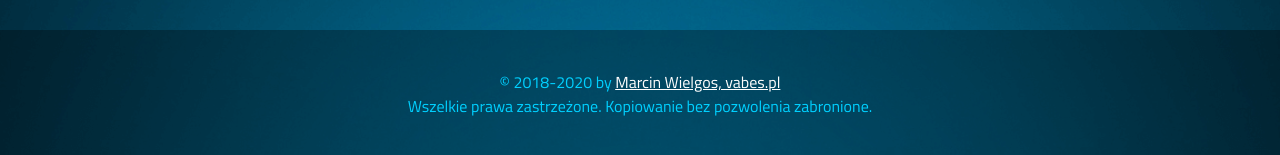
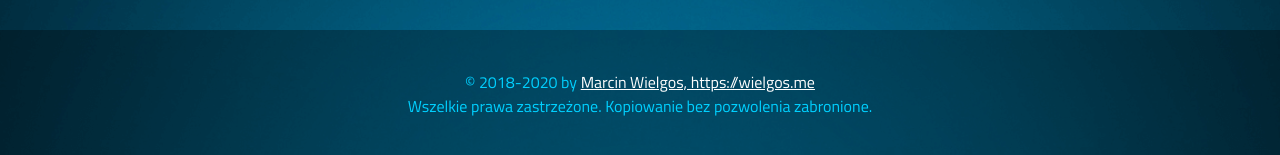
Before and after one commit to mwvabes/studies-calculator-improved, a React (Create React App) app: page / in a window 1280 px wide. Shown: the part 4822-4977 px from the top of the page. Built offline with nearby package versions, Linux system fonts and the light colour scheme; a web font is replaced by a local one.

Commit message:
Update Footer.js

```diff
--- a/src/components/Footer.js
+++ b/src/components/Footer.js
@@ -8,7 +8,7 @@ export default class Footer extends React.Component {
     return (
       <>
         <footer>
-          <p>&copy; 2018-2020 by <a href="http://vabes.pl">Marcin Wielgos, vabes.pl</a></p>
+          <p>&copy; 2018-2020 by <a href="https://wielgos.me">Marcin Wielgos, https://wielgos.me</a></p>
           <p>Wszelkie prawa zastrzeżone. Kopiowanie bez pozwolenia zabronione.</p>
         </footer>
       </>
```
